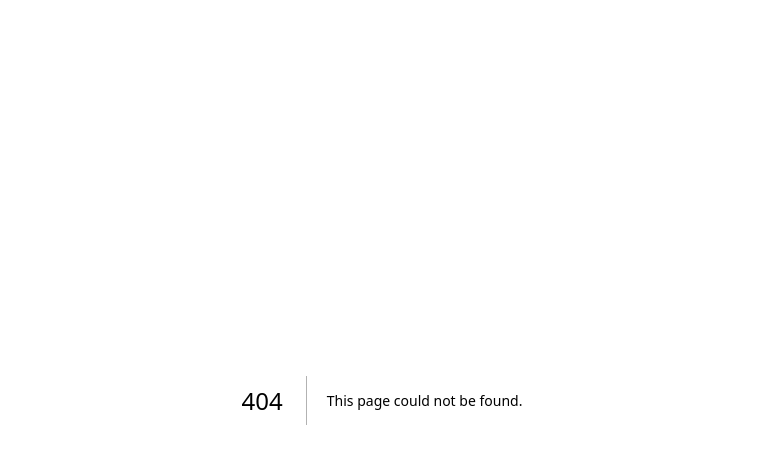
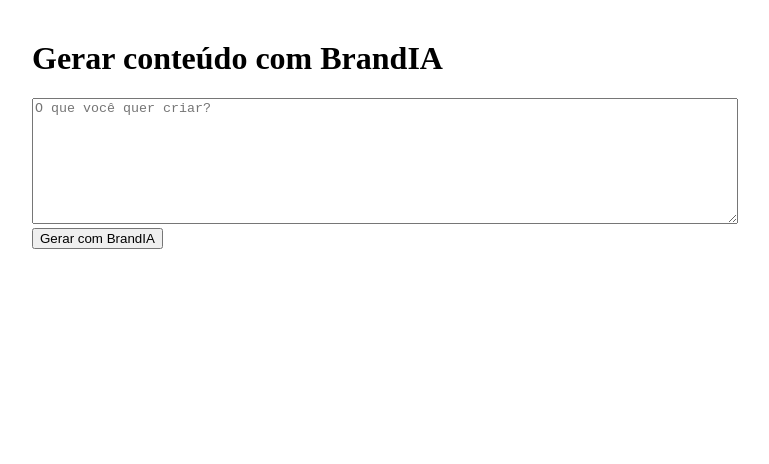
Before and after one commit to kelvin-brandia/brandia-mvp, a Next.js app: page /generate in a window 1280 px wide. Before the commit this address had no page. Shown: the top 464 px of the page, without its empty margins (258-1027 px from the left). Built offline with nearby package versions, Linux system fonts and the light colour scheme.

Commit message:
Create page.tsx

```diff
--- /dev/null
+++ b/app/generate/page.tsx
@@ -0,0 +1,47 @@
+'use client'
+
+import { useState } from 'react'
+import { supabase } from '../../lib/supabase'
+
+export default function GeneratePage() {
+  const [request, setRequest] = useState('')
+  const [result, setResult] = useState('')
+  const [loading, setLoading] = useState(false)
+
+  async function handleGenerate() {
+    setLoading(true)
+
+    const res = await fetch('/api/generate', {
+      method: 'POST',
+      headers: { 'Content-Type': 'application/json' },
+      body: JSON.stringify({ request }),
+    })
+
+    const data = await res.json()
+    setResult(data.result)
+    setLoading(false)
+  }
+
+  return (
+    <div style={{ maxWidth: 700, margin: '40px auto' }}>
+      <h1>Gerar conteúdo com BrandIA</h1>
+
+      <textarea
+        placeholder="O que você quer criar?"
+        value={request}
+        onChange={(e) => setRequest(e.target.value)}
+        style={{ width: '100%', height: 120 }}
+      />
+
+      <button onClick={handleGenerate} disabled={loading}>
+        {loading ? 'Gerando...' : 'Gerar com BrandIA'}
+      </button>
+
+      {result && (
+        <pre style={{ whiteSpace: 'pre-wrap', marginTop: 20 }}>
+          {result}
+        </pre>
+      )}
+    </div>
+  )
+}
```
